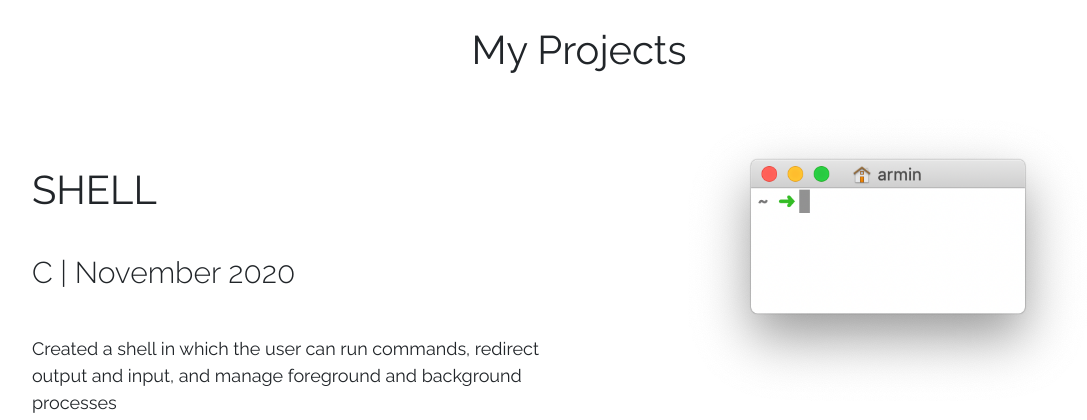
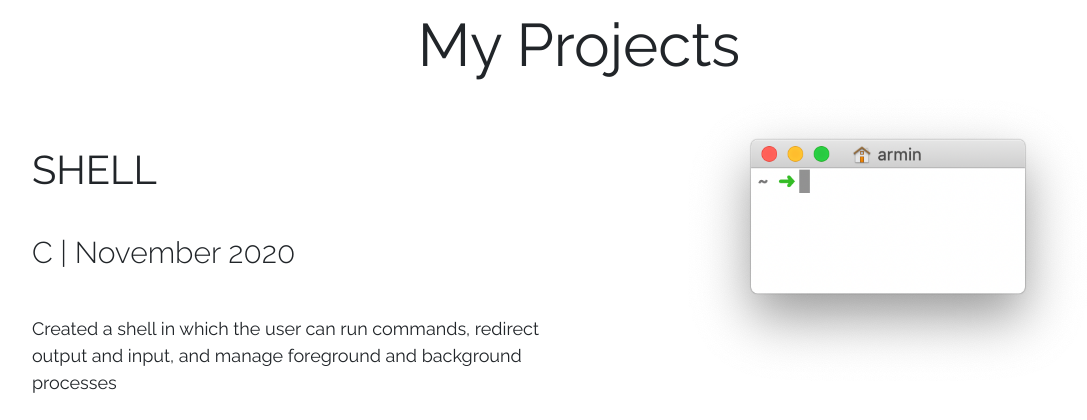
Before and after one commit to anika-ahluwalia/portfolio2020, a PHP site: page /work.html in a window 1280 px wide. Shown: the part 77-497 px from the top of the page, without its empty margins (61-1148 px from the left). Run offline with PHP 8.4, Linux system fonts and the light colour scheme.

Commit message:
font changes

```diff
--- a/index.css
+++ b/index.css
@@ -111,6 +111,12 @@
     font-family: 'Raleway', sans-serif;
     font-weight: 700;
     font-size: 70px;
+  }
+
+  .work-header{
+    font-family: 'Raleway', sans-serif;
+    font-weight: 500;
+    font-size: 60px;
   }
 
   .medium-header{
--- a/work.html
+++ b/work.html
@@ -25,7 +25,7 @@
     </nav>
 
     <div class="row">
-        <div class="medium-header text-align-center"> My Projects </div>
+        <div class="work-header text-align-center"> My Projects </div>
 
         <div class="project">
             <div class="row">
```
